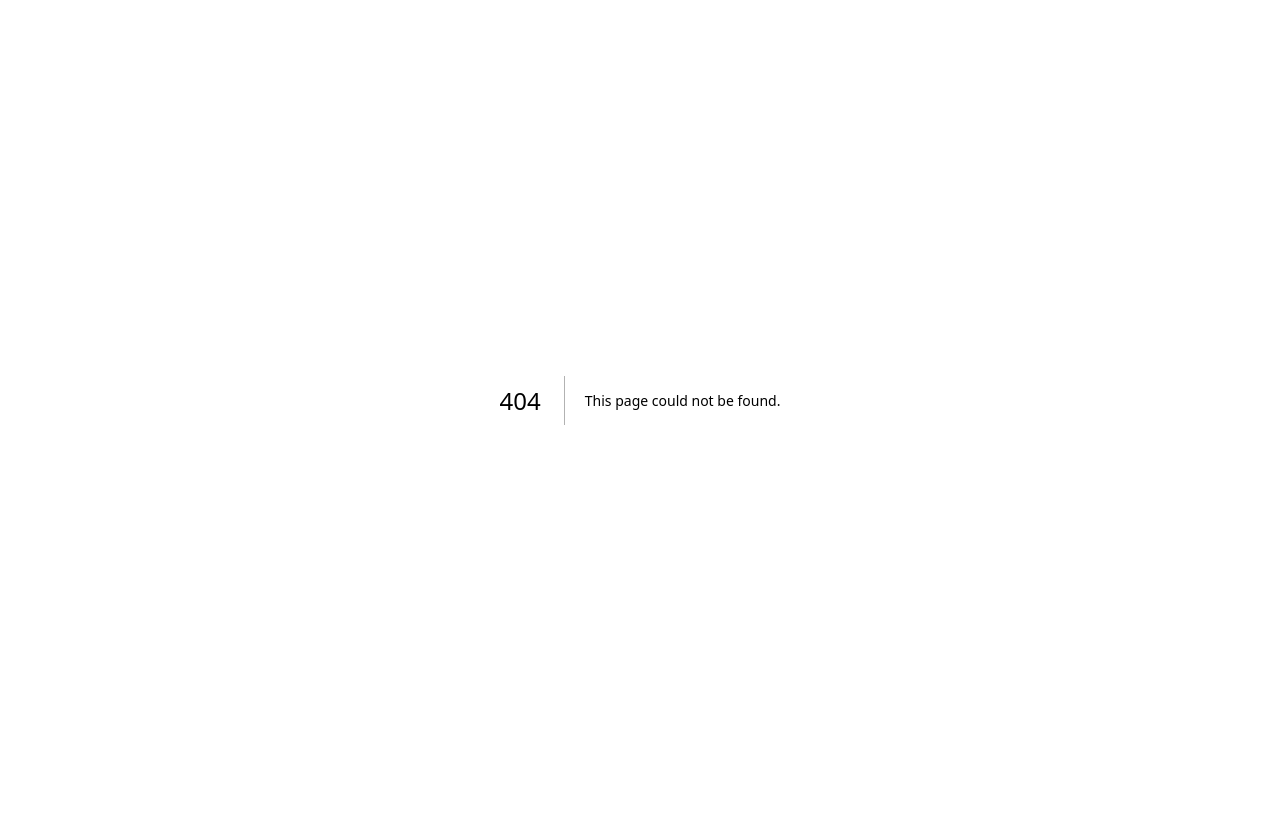
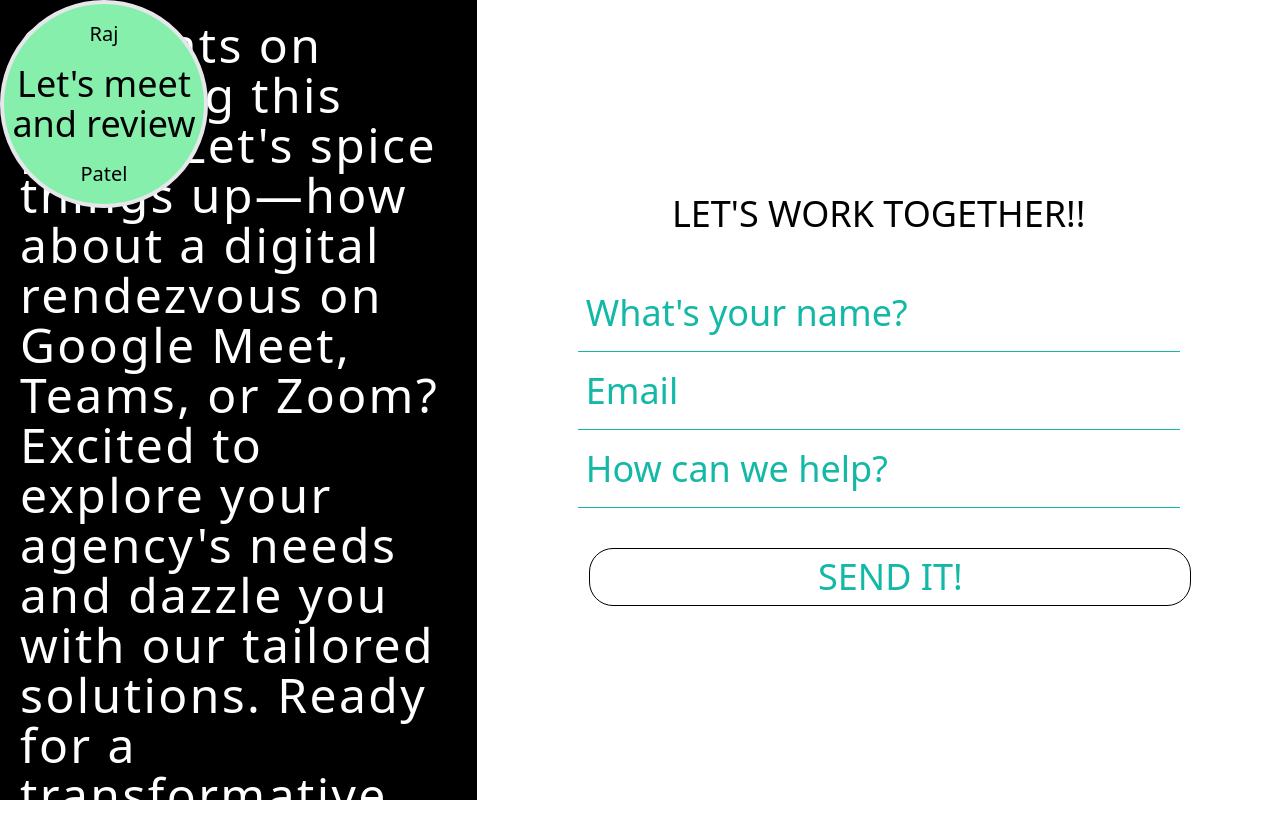
Before and after one commit to rajpatel2435/raj_24, a Next.js app: page /components/meet in a window 1280 px wide. Before the commit this address had no page. Shown: the top 838 px of the page. Before the commit the page ends 800 px from the top, so only its background shows below. Built offline with nearby package versions, Linux system fonts and the light colour scheme.

Commit message:
fix: meet, practivce list

```diff
--- a/pages/components/ProjectLi.tsx
+++ b/pages/components/ProjectLi.tsx
@@ -102,10 +102,13 @@ function ProjetcLi() {
       const liInside = li.querySelector(".li_inside");
       const liInside1 = li.querySelector(".rajjj");
 
+
+
       li.addEventListener("mouseover", () => {
         const direction = index % 2 === 0 ? 1 : -1; // 1 for left to right, -1 for right to left
 
-
+            const audio=new Audio('/audio.wav');
+            audio.play();
 
         gsap.to(liInside1, {
           color:"black"
@@ -208,12 +211,12 @@ function ProjetcLi() {
 
   return (
     <>
-      <div className="bg-black text-white relative ">
+      <div className="bg-black text-white relative block">
 
       <div className="img-wrapper">
       <div className="img-placeholder"> <img src="https://images.pexels.com/photos/1056251/pexels-photo-1056251.jpeg?auto=compress&cs=tinysrgb&dpr=3&h=750&w=1260" alt="" /> </div>
     </div>
-    <h1 className=" text-center text-8xl uppercase p-10">Projetcs</h1>
+    <h1 className=" text-center text-8xl uppercase p-10">selected work</h1>
         <ul className="li_container">
           {/* <li className="custom-li">
             <div className="li_inside">
--- /dev/null
+++ b/pages/components/meet.tsx
@@ -0,0 +1,41 @@
+import React from 'react'
+
+function meet() {
+  return (
+    <div>
+        <div>
+            <div className=' absolute h-52 w-52 bg-green-300 border-4   rounded-full text-center text-4xl items-center flex flex-col justify-center meet-arrow'>
+                <div className='text-xl mb-4'>
+                    Raj
+                </div>
+                <div className='text-center rounded-full'>
+                Let's meet and review
+                    </div>
+                    <div className='text-xl mt-4'>
+                        Patel
+                    </div>
+            </div>
+        </div>
+        <div className=' text-5xl flex' id="contact">
+            <div className=' flex-initial w-9/12 bg-black h-screen  text-white  justify-center flex' >
+            <p className='block mt-auto mb-auto  tracking-wider font-extralight p-5 ' style={{lineHeight:"50px"}}>
+            {/* Congratulations on making it this far! Now, let's elevate the excitement—how about we rendezvous in the digital realm of Google Meet, Teams, or Zoom? We're eager to dive into the unique tapestry of your agency's needs and dazzle you with our tailored, success-proven solutions. Ready to embark on a transformative journey with just one click? Your agency's next chapter is waiting to be penned in brilliance! */}
+            Congrats on reaching this point! Let's spice things up—how about a digital rendezvous on Google Meet, Teams, or Zoom? Excited to explore your agency's needs and dazzle you with our tailored solutions. Ready for a transformative journey with just one click? Your agency's next chapter awaits in brilliance!
+            </p>
+            </div>
+            <div className='flex-initial   bg-white text-4xl uppercase items-center justify-center flex flex-col text-center'>
+              <h2 className='mb-10'> Let's Work together!! </h2>
+      <form>
+       <input type='text' placeholder="What's your name?"  className=' w-3/4 bg-transparent text-black border-collapse appearance-none p-2 py-4 focus:outline-none placeholder:text-teal-500 border-b border-teal-500 leading-tight' />
+       <input type='email' placeholder='Email'  className='w-3/4 bg-transparent text-black  border-collapse appearance-none p-2 py-4  placeholder:text-teal-500  focus:outline-none border-b border-teal-500 leading-tight' />
+<input type='textarea' placeholder='How can we help?' className='w-3/4 bg-transparent text-black  border-collapse appearance-none p-2 py-4  placeholder:text-teal-500  focus:outline-none border-b border-teal-500 leading-tight' />
+       <input type="submit" value="SEND IT!" data-wait="Please wait..." className=" w-3/4 submit-button-cf2 mt-10 ml-28 w-button block p-2 border border-black rounded-3xl hover:bg-black text-teal-500 hover:text-white "/>
+      </form>
+            </div>
+
+        </div>
+    </div>
+  )
+}
+
+export default meet
--- /dev/null
+++ b/pages/components/practice.tsx
@@ -0,0 +1,13 @@
+import React from 'react'
+
+function practice() {
+  return (
+    <>
+    <div className='h-20 w-screen bg-black text-white'>
+        <h2 className='text-4xl'>Raj</h2>
+    </div>
+    </>
+  )
+}
+
+export default practice
```
